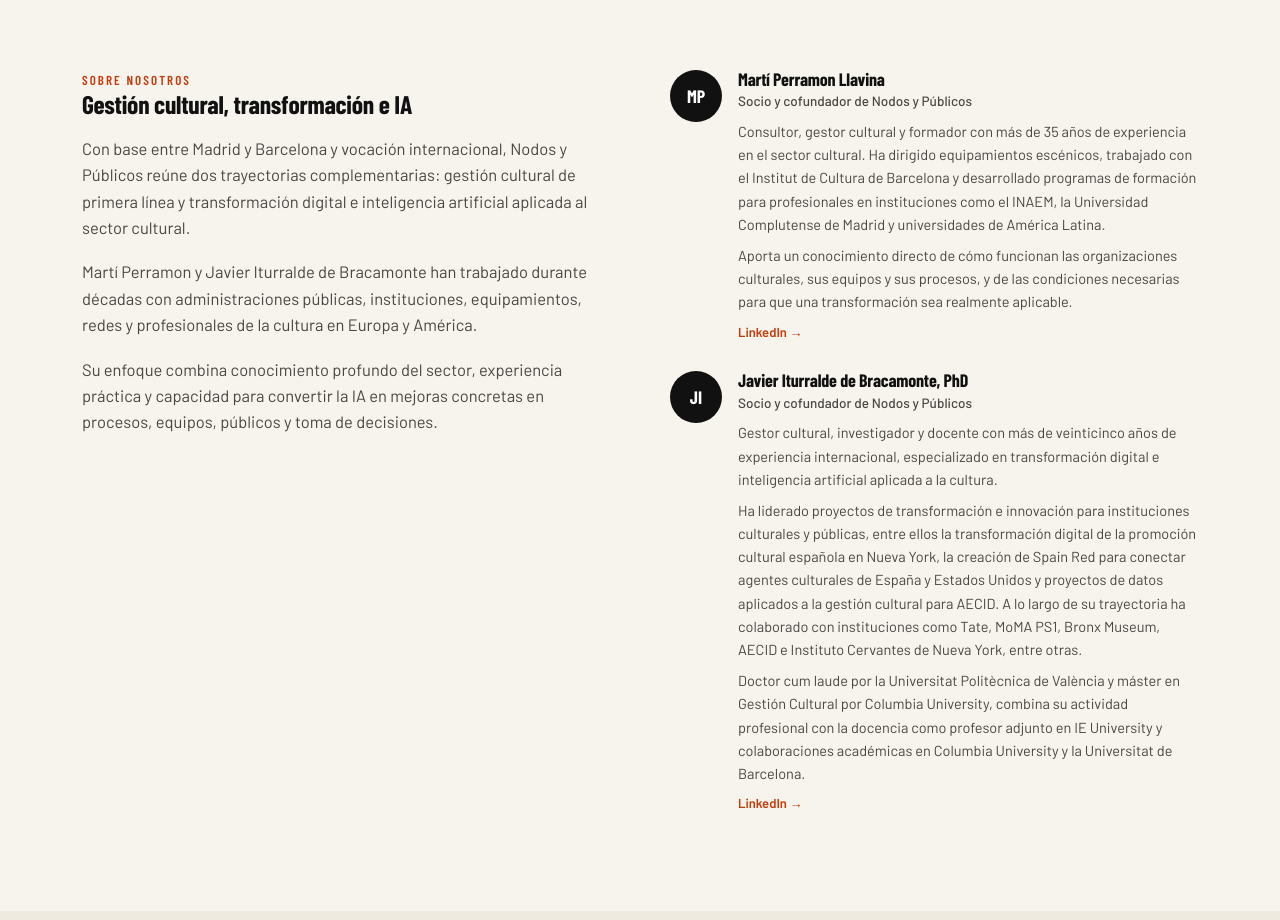
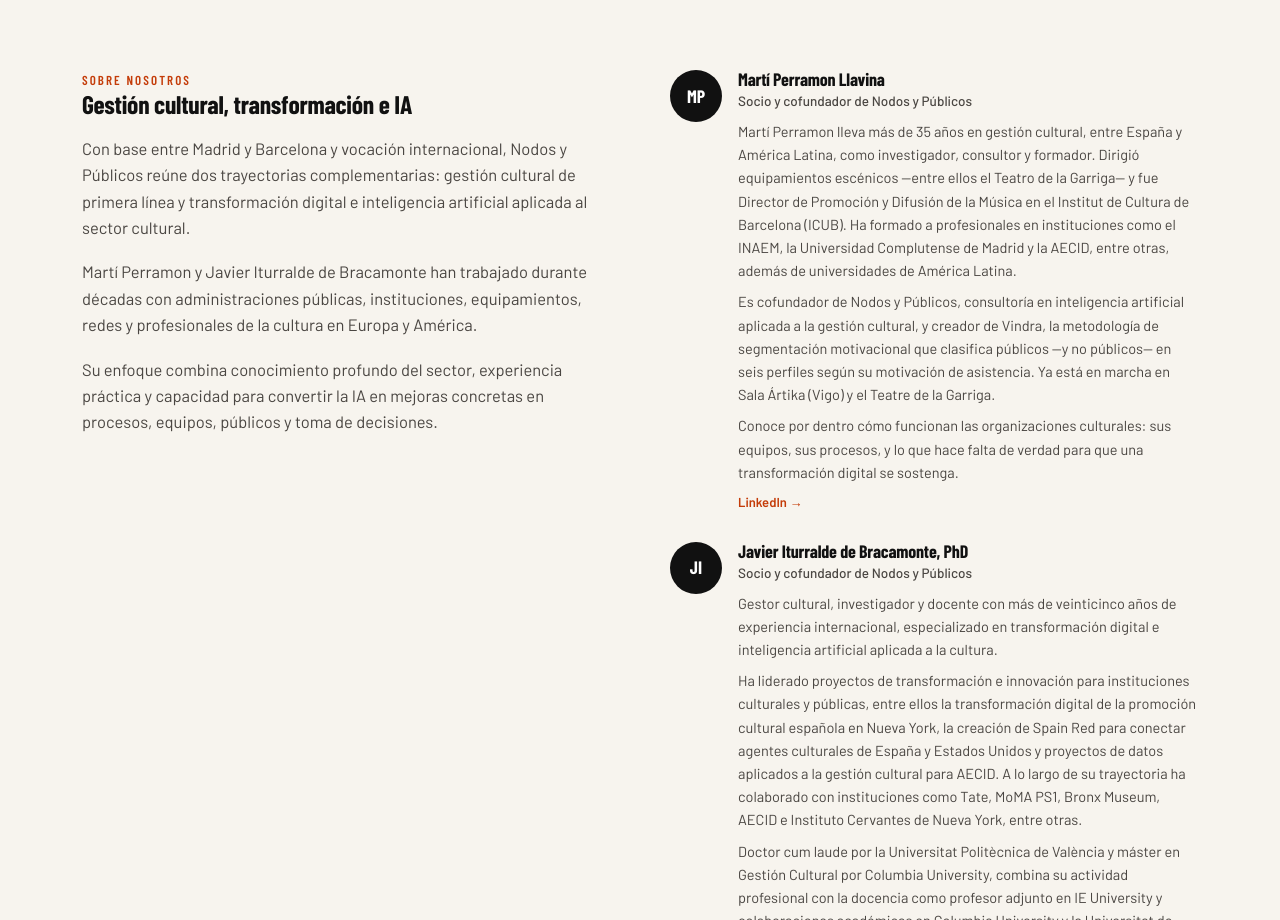
Before and after one commit to Marti-1234/nodos-y-publicos, a plain HTML site: page index.html in a window 1280 px wide. Shown: the part 4920-5840 px from the top of the page. Drawn offline with nearby package versions, Linux system fonts and the light colour scheme; a web font is replaced by a local one.

Commit message:
Update Martí Perramon's bio in Sobre nosotros
Replaces the two-paragraph bio with the three-paragraph version
Martí provided, adding the Teatro de la Garriga / ICUB background,
the Vindra methodology mention, and the closing line on what
transformation actually takes. Translated to English (sobre.founder1.bio1-3
in i18n.js).

```diff
--- a/i18n.js
+++ b/i18n.js
@@ -98,8 +98,9 @@ window.NYP_I18N = {
     'sobre.p2': 'Martí Perramon y Javier Iturralde de Bracamonte han trabajado durante décadas con administraciones públicas, instituciones, equipamientos, redes y profesionales de la cultura en Europa y América.',
     'sobre.p3': 'Su enfoque combina conocimiento profundo del sector, experiencia práctica y capacidad para convertir la IA en mejoras concretas en procesos, equipos, públicos y toma de decisiones.',
     'sobre.founder1.role': 'Socio y cofundador de Nodos y Públicos',
-    'sobre.founder1.bio1': 'Consultor, gestor cultural y formador con más de 35 años de experiencia en el sector cultural. Ha dirigido equipamientos escénicos, trabajado con el Institut de Cultura de Barcelona y desarrollado programas de formación para profesionales en instituciones como el INAEM, la Universidad Complutense de Madrid y universidades de América Latina.',
-    'sobre.founder1.bio2': 'Aporta un conocimiento directo de cómo funcionan las organizaciones culturales, sus equipos y sus procesos, y de las condiciones necesarias para que una transformación sea realmente aplicable.',
+    'sobre.founder1.bio1': 'Martí Perramon lleva más de 35 años en gestión cultural, entre España y América Latina, como investigador, consultor y formador. Dirigió equipamientos escénicos —entre ellos el Teatro de la Garriga— y fue Director de Promoción y Difusión de la Música en el Institut de Cultura de Barcelona (ICUB). Ha formado a profesionales en instituciones como el INAEM, la Universidad Complutense de Madrid y la AECID, entre otras, además de universidades de América Latina.',
+    'sobre.founder1.bio2': 'Es cofundador de Nodos y Públicos, consultoría en inteligencia artificial aplicada a la gestión cultural, y creador de Vindra, la metodología de segmentación motivacional que clasifica públicos —y no públicos— en seis perfiles según su motivación de asistencia. Ya está en marcha en Sala Ártika (Vigo) y el Teatre de la Garriga.',
+    'sobre.founder1.bio3': 'Conoce por dentro cómo funcionan las organizaciones culturales: sus equipos, sus procesos, y lo que hace falta de verdad para que una transformación digital se sostenga.',
     'sobre.founder2.role': 'Socio y cofundador de Nodos y Públicos',
     'sobre.founder2.bio1': 'Gestor cultural, investigador y docente con más de veinticinco años de experiencia internacional, especializado en transformación digital e inteligencia artificial aplicada a la cultura.',
     'sobre.founder2.bio2': 'Ha liderado proyectos de transformación e innovación para instituciones culturales y públicas, entre ellos la transformación digital de la promoción cultural española en Nueva York, la creación de Spain Red para conectar agentes culturales de España y Estados Unidos y proyectos de datos aplicados a la gestión cultural para AECID. A lo largo de su trayectoria ha colaborado con instituciones como Tate, MoMA PS1, Bronx Museum, AECID e Instituto Cervantes de Nueva York, entre otras.',
@@ -247,8 +248,9 @@ window.NYP_I18N = {
     'sobre.p2': 'Martí Perramon and Javier Iturralde de Bracamonte have worked for decades with public administrations, institutions, venues, networks and cultural professionals across Europe and the Americas.',
     'sobre.p3': 'Their approach combines deep sector knowledge, hands-on experience and the ability to turn AI into concrete improvements in processes, teams, audiences and decision-making.',
     'sobre.founder1.role': 'Partner and co-founder of Nodos y Públicos',
-    'sobre.founder1.bio1': 'Consultant, cultural manager and trainer with over 35 years of experience in the cultural sector. He has directed performing-arts venues, worked with the Institut de Cultura de Barcelona, and developed training programs for professionals at institutions such as INAEM, Universidad Complutense de Madrid and universities across Latin America.',
-    'sobre.founder1.bio2': "He brings first-hand knowledge of how cultural organizations, their teams and their processes actually work, and of what a transformation needs to be genuinely applicable.",
+    'sobre.founder1.bio1': 'Martí Perramon has spent over 35 years in cultural management, between Spain and Latin America, working as a researcher, consultant and trainer. He has directed performing-arts venues — including the Teatre de la Garriga — and served as Director of Music Promotion and Outreach at the Institut de Cultura de Barcelona (ICUB). He has trained professionals at institutions such as INAEM, Universidad Complutense de Madrid and AECID, among others, as well as universities across Latin America.',
+    'sobre.founder1.bio2': 'He is co-founder of Nodos y Públicos, a consultancy in artificial intelligence applied to cultural management, and creator of Vindra, the motivational segmentation methodology that classifies audiences — and non-audiences — into six profiles based on their motivation to attend. It is already running at Sala Ártika (Vigo) and Teatre de la Garriga.',
+    'sobre.founder1.bio3': "He knows first-hand how cultural organizations work: their teams, their processes, and what it really takes for a digital transformation to stick.",
     'sobre.founder2.role': 'Partner and co-founder of Nodos y Públicos',
     'sobre.founder2.bio1': 'Cultural manager, researcher and lecturer with over twenty-five years of international experience, specialized in digital transformation and artificial intelligence applied to culture.',
     'sobre.founder2.bio2': 'He has led transformation and innovation projects for cultural and public institutions, including the digital transformation of Spanish cultural promotion in New York, the creation of Spain Red to connect cultural agents in Spain and the United States, and data projects applied to cultural management for AECID. Throughout his career he has collaborated with institutions such as Tate, MoMA PS1, the Bronx Museum, AECID and the Instituto Cervantes of New York, among others.',
--- a/index.html
+++ b/index.html
@@ -292,8 +292,9 @@
           <div>
             <h4>Martí Perramon Llavina</h4>
             <span class="nyp-founder-role" data-i18n="sobre.founder1.role">Socio y cofundador de Nodos y Públicos</span>
-            <p data-i18n="sobre.founder1.bio1">Consultor, gestor cultural y formador con más de 35 años de experiencia en el sector cultural. Ha dirigido equipamientos escénicos, trabajado con el Institut de Cultura de Barcelona y desarrollado programas de formación para profesionales en instituciones como el INAEM, la Universidad Complutense de Madrid y universidades de América Latina.</p>
-            <p data-i18n="sobre.founder1.bio2">Aporta un conocimiento directo de cómo funcionan las organizaciones culturales, sus equipos y sus procesos, y de las condiciones necesarias para que una transformación sea realmente aplicable.</p>
+            <p data-i18n="sobre.founder1.bio1">Martí Perramon lleva más de 35 años en gestión cultural, entre España y América Latina, como investigador, consultor y formador. Dirigió equipamientos escénicos —entre ellos el Teatro de la Garriga— y fue Director de Promoción y Difusión de la Música en el Institut de Cultura de Barcelona (ICUB). Ha formado a profesionales en instituciones como el INAEM, la Universidad Complutense de Madrid y la AECID, entre otras, además de universidades de América Latina.</p>
+            <p data-i18n="sobre.founder1.bio2">Es cofundador de Nodos y Públicos, consultoría en inteligencia artificial aplicada a la gestión cultural, y creador de Vindra, la metodología de segmentación motivacional que clasifica públicos —y no públicos— en seis perfiles según su motivación de asistencia. Ya está en marcha en Sala Ártika (Vigo) y el Teatre de la Garriga.</p>
+            <p data-i18n="sobre.founder1.bio3">Conoce por dentro cómo funcionan las organizaciones culturales: sus equipos, sus procesos, y lo que hace falta de verdad para que una transformación digital se sostenga.</p>
             <div class="nyp-founder-links"><a href="https://www.linkedin.com/in/martiperramon/" target="_blank" rel="noopener">LinkedIn →</a></div>
           </div>
         </div>
```
